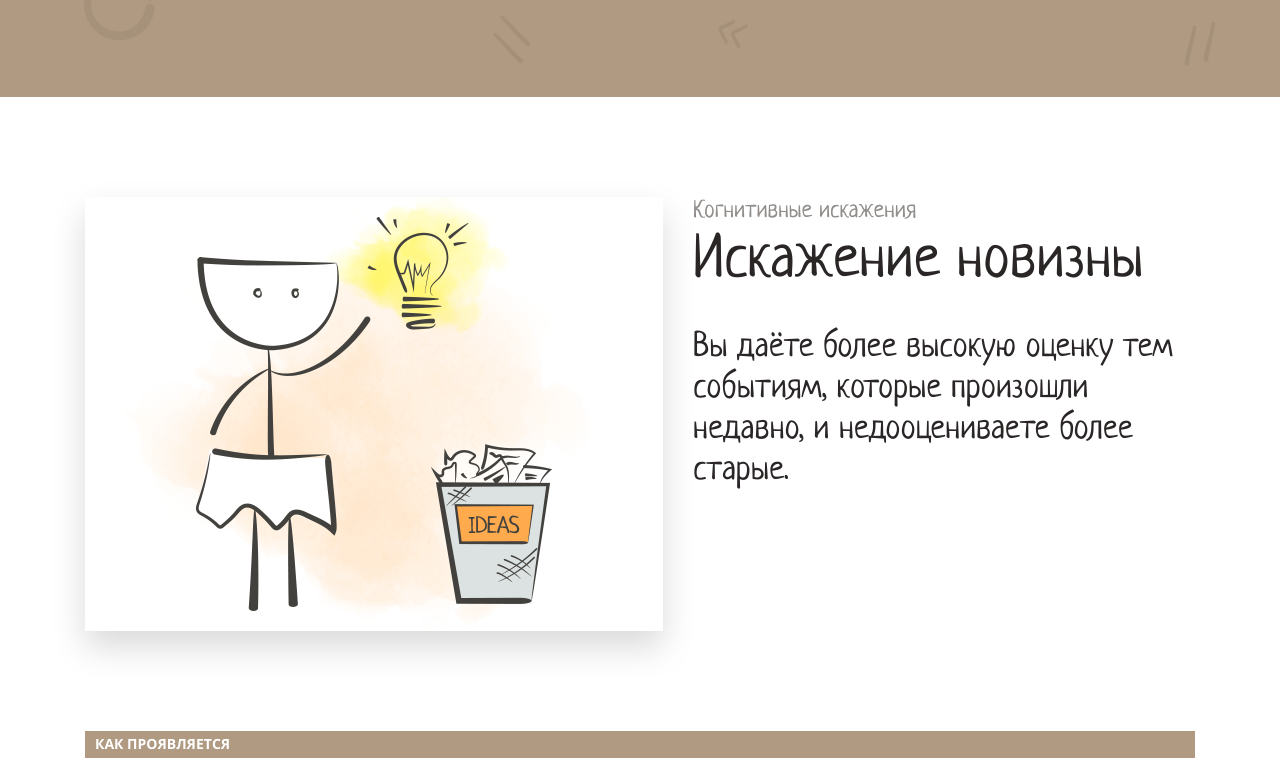
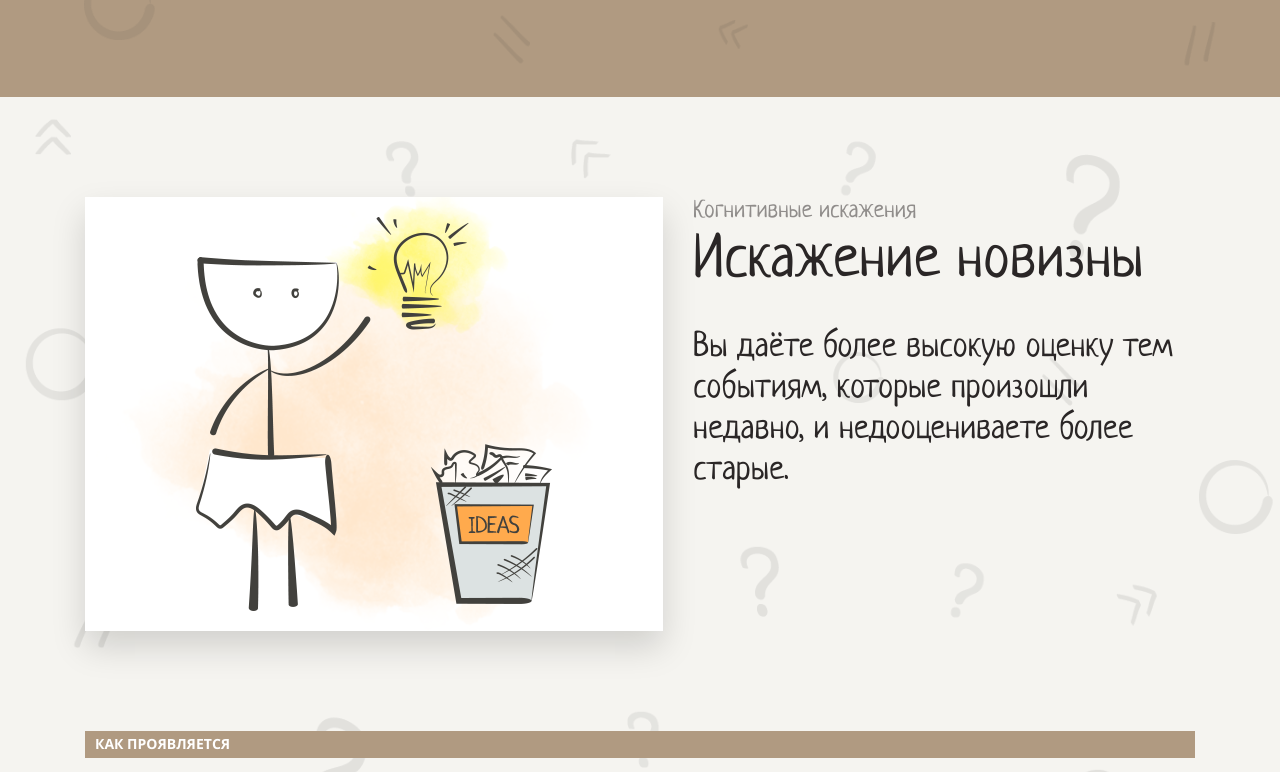
Before and after one commit to SvetlanaPeskova/layout-designer-project-58, a website: page src/index.html in a window 1280 px wide. Shown: the part 4428-5200 px from the top of the page. Drawn offline with Linux system fonts and the light colour scheme.

Commit message:
fix style.css

```diff
--- a/src/styles/style.css
+++ b/src/styles/style.css
@@ -387,3 +387,9 @@ header {
 .optimization-img {
   vertical-align: middle;
 }
+
+#distortion-of-novelty {
+  background-color: var(--light);
+  position: relative;
+  box-sizing: border-box;
+}
```
